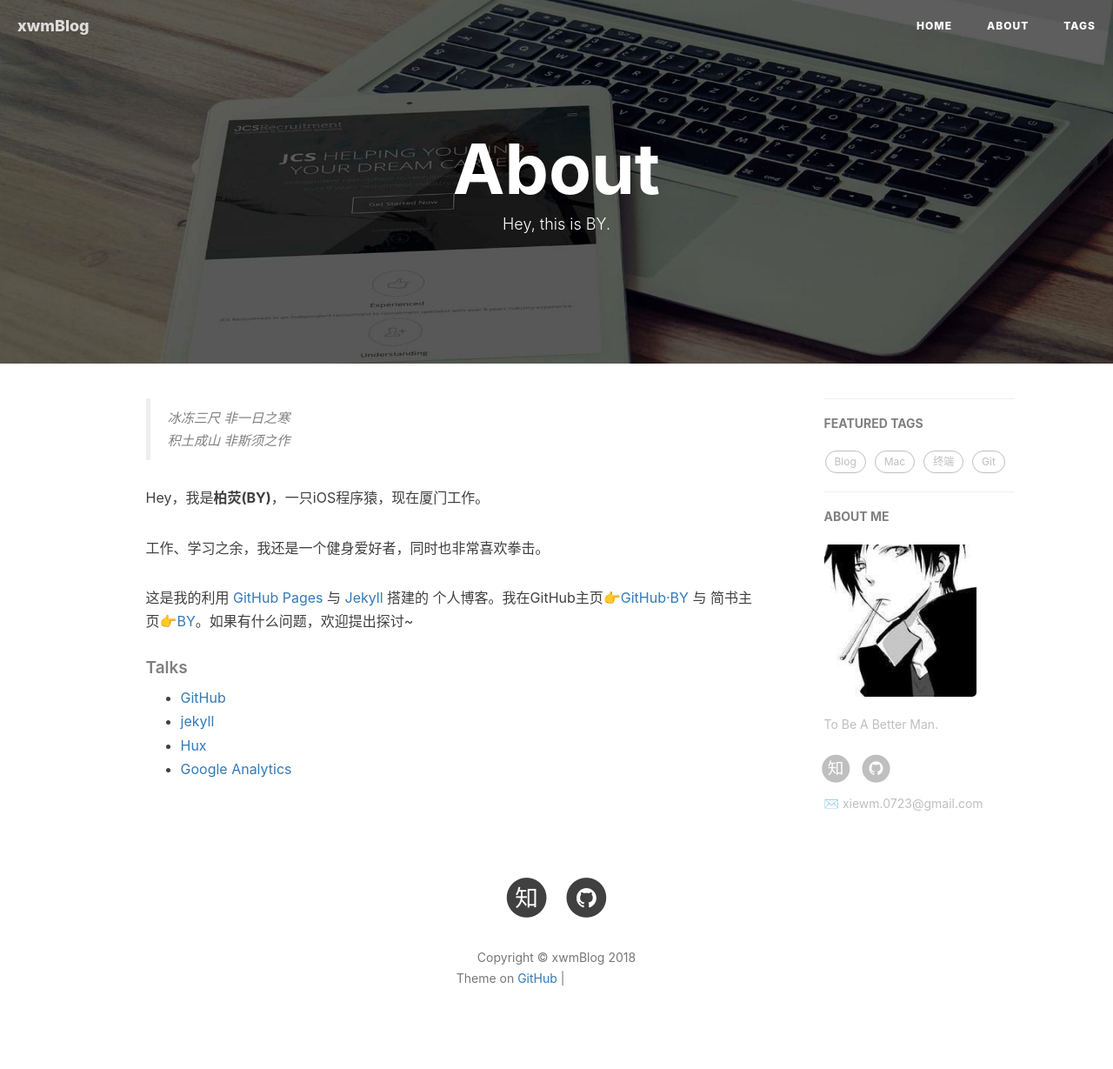
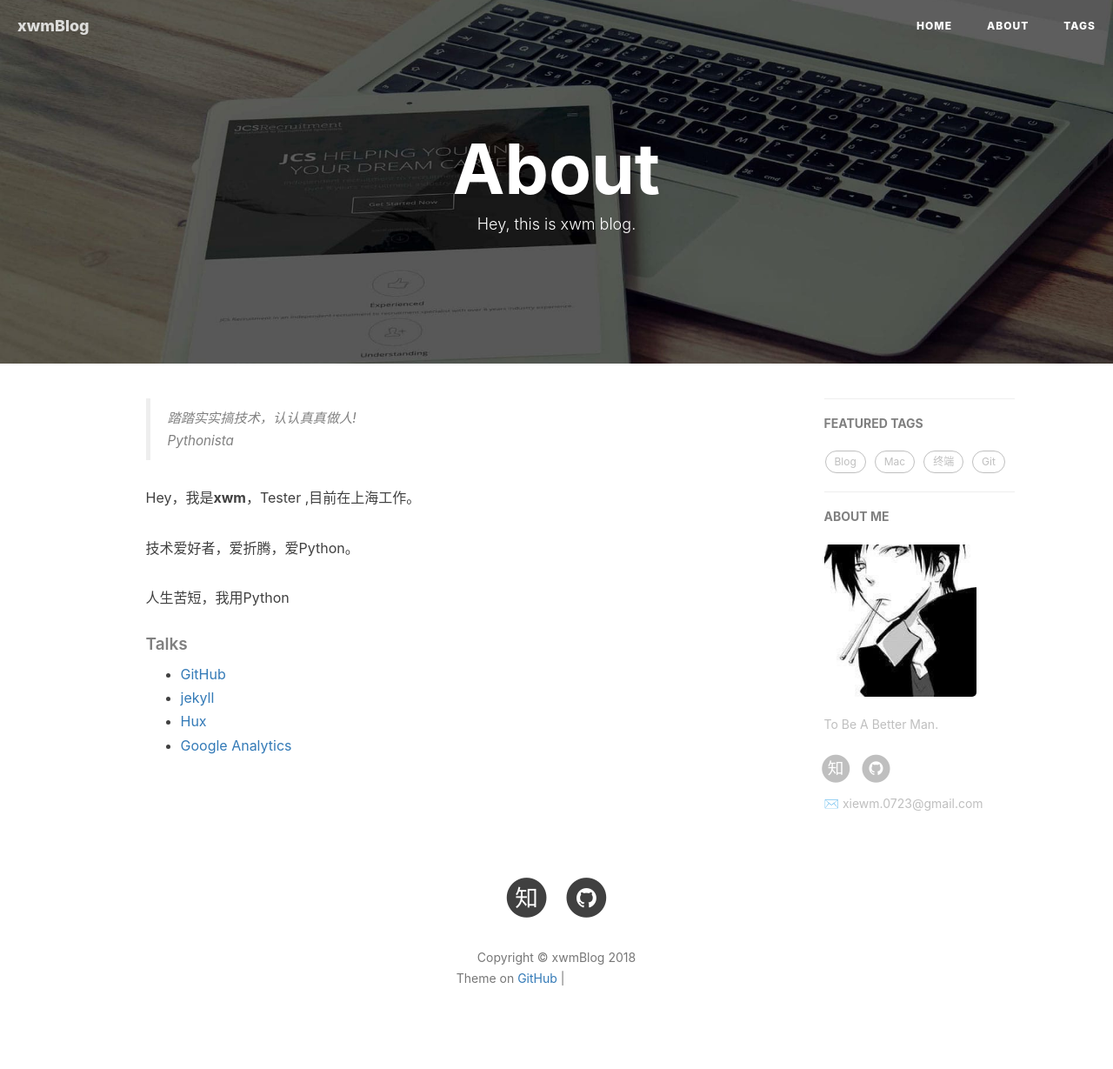
Before and after one commit to xie0723/xie0723.github.io, a Jekyll site: the page built from about.html, in a window 1280 px wide. Shown: the whole page at 87% size. Built offline with Jekyll 4.4.1, drawn with Linux system fonts in a browser that asks for light colours; nearby versions of some CDN libraries; comment, search, counter and statistics services are not loaded; a file with an impossible date is left out; grey boxes are pictures that could not be loaded.

Commit message:
update about info

```diff
--- a/about.html
+++ b/about.html
@@ -1,7 +1,7 @@
 ---
 layout: page
 title: "About"
-description: "Hey, this is BY."
+description: "Hey, this is xwm blog."
 header-img: "img/post-bg-rwd.jpg"
 ---
 
@@ -15,14 +15,13 @@ header-img: "img/post-bg-rwd.jpg"
 <div class="zh post-container">
 
     <!--copied from markdown -->
-    <blockquote><p>冰冻三尺 非一日之寒<br>
-    积土成山 非斯须之作</p></blockquote>
+    <blockquote><p>踏踏实实搞技术，认认真真做人!<br>
+    Pythonista</p></blockquote>
 
-    <p>Hey，我是<strong>柏荧(BY)</strong>，一只iOS程序猿，现在厦门工作。</p>
+    <p>Hey，我是<strong>xwm</strong>，Tester ,目前在上海工作。</p>
 
-    <p>工作、学习之余，我还是一个健身爱好者，同时也非常喜欢拳击。</p>
-
-    <p>这是我的利用 <a href="https://pages.github.com/">GitHub Pages</a> 与 <a href="http://jekyll.com.cn/">Jekyll</a> 搭建的 个人博客。我在GitHub主页<a href="https://github.com/qiubaiying">👉GitHub·BY</a> 与 简书主页<a href="https://http://www.jianshu.com/u/e71990ada2fd">👉BY</a>。如果有什么问题，欢迎提出探讨~</p>
+    <p>技术爱好者，爱折腾，爱Python。</p>
+        <p>人生苦短，我用Python</p>
 
     <p></p>
 
```
Also changed, not shown: _posts/2018-03-21-python-requests的content和text方法的区别.md (+2 -3 lines).
